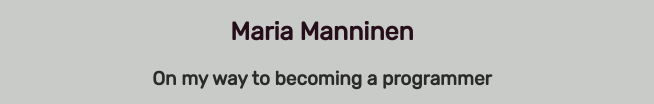
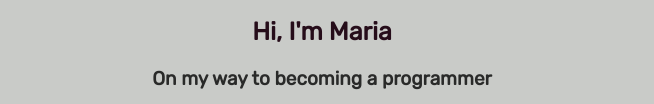
Before and after one commit to mavima/profile, a plain HTML site: page index.html in a window 1280 px wide. Shown: the part 198-302 px from the top of the page, without its empty margins (318-972 px from the left). Drawn offline with Linux system fonts and the light colour scheme.

Commit message:
make my profile prettier

```diff
--- a/index.html
+++ b/index.html
@@ -11,7 +11,7 @@
     <div class="container">
       <div class="header">
         <img src="images/maria.jpeg">
-        <h1 class="text-center">Maria Manninen</h1>
+        <h1 class="text-center">Hi, I'm Maria</h1>
         <h2 class="text-center">On my way to becoming a programmer</h2>
       </div>
       <div class="card">
```
